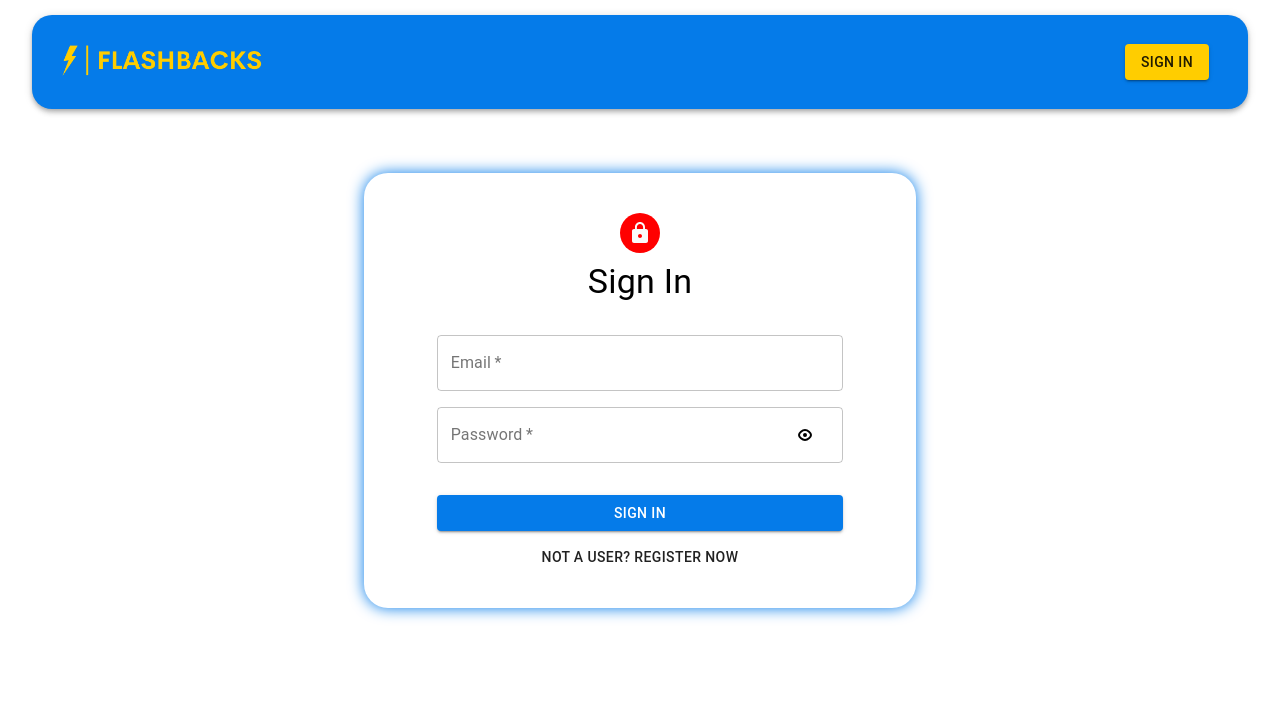
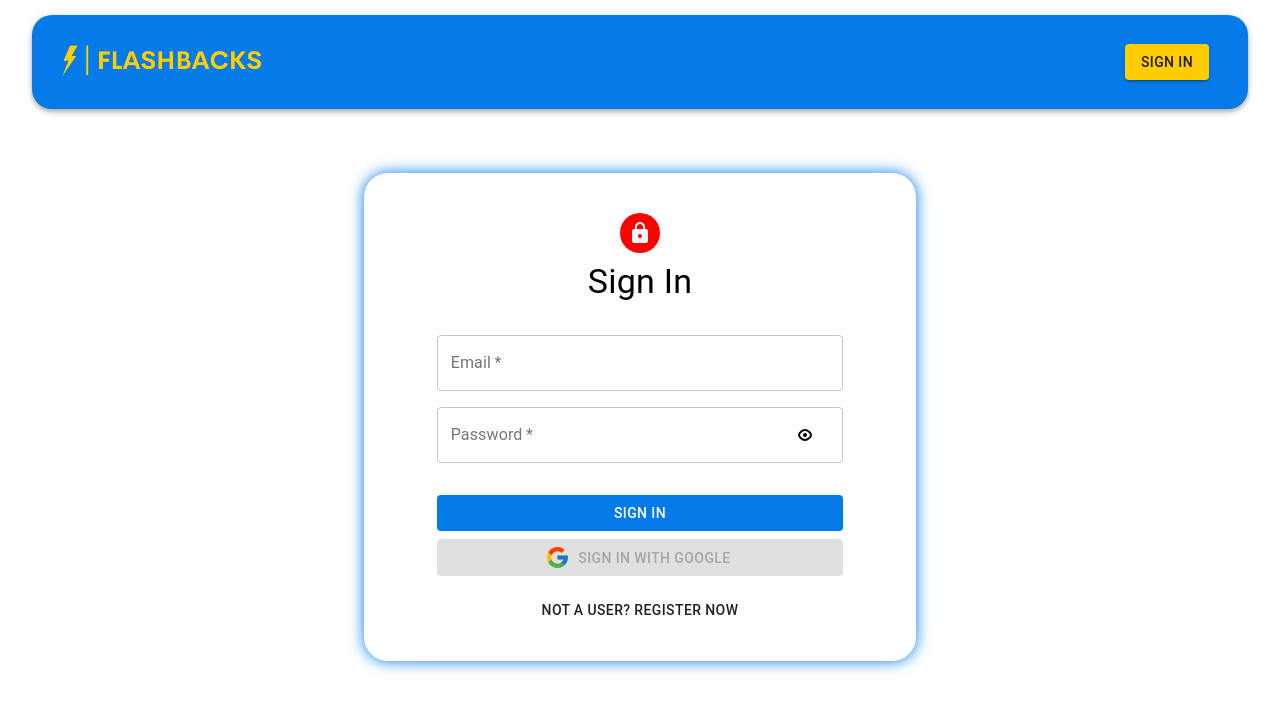
Before and after one commit to jeandre-visser/flashbacks, a React (Create React App) app in the folder frontend/: page /auth in a window 1280 px wide. Shown: the top 712 px of the page. Built offline with nearby package versions, Linux system fonts and the light colour scheme; a web font is replaced by a local one.

Commit message:
Start with google sign in setup

```diff
--- a/frontend/src/components/Auth/Auth.js
+++ b/frontend/src/components/Auth/Auth.js
@@ -3,6 +3,8 @@ import { Avatar, Grid, Typography, Container, Button } from '@material-ui/core';
 import useStyles from './styles';
 import LockIcon from '@material-ui/icons/Lock';
 import Field from './Field';
+import { GoogleLogin } from 'react-google-login';
+import { FcGoogle } from 'react-icons/fc';
 
 const Auth = () => {
 
@@ -27,8 +29,16 @@ const Auth = () => {
     handlePassword(false);
   }
 
+  const googleSuccess = (res) => {
+    console.log(res);
+  }
+
+  const googleFail = () => {
+    console.log("Google login unsuccessful")
+  }
+
   return (
-    <Container maxWidth="sm">
+    <Container maxWidth="sm" component="main">
       <div className={classes.page}>
         <Avatar className={classes.avatar}>
           <LockIcon />
@@ -53,13 +63,38 @@ const Auth = () => {
               </>
             )}
             <Field name="email" label="Email" handleChange={handleOnChange} type="email" />
+
             <Field name="password" label="Password" handleChange={handleOnChange} type={showPassword ? 'text' : 'password'} handlePassword={handlePassword} />
+
             { isRegister && <Field name="confirmPassword" label="Confirm Password" handleOnChange={handleOnChange} type="password" />}
-           <Button type="submit" fullWidth variant="contained" className={classes.submitBtn} >
+
+
+            <Button type="submit" fullWidth disableElevation variant="contained" className={classes.submitBtn} >
               {isRegister ? "Register" : "Sign In"}
             </Button>
+
+            <GoogleLogin
+              clientId="google id"
+              render={(renderProps) => (
+                <Button
+                  className={classes.google}
+                  variant="contained"
+                  fullWidth
+                  disableElevation
+                  onClick={renderProps.onClick}
+                  disabled={renderProps.disabled}
+                  startIcon={<FcGoogle size={25} />}
+                >
+                  Sign In With Google
+                </Button>
+              )}
+              cookiePolicy='single_host_origin'
+              onFailure={googleFail}
+              OnSucces={googleSuccess}
+            />
+
             <Grid container justify="center">
-            <Grid item style={{ textAlign: 'center'}}>
+              <Grid item >
                 <Button onClick={switchLog} justify='center' >
                   {isRegister ? "Already a user? Sign In" : "Not a user? Register now"}
                 </Button>
```
Lines whose indentation alone changed are shown as unchanged.
